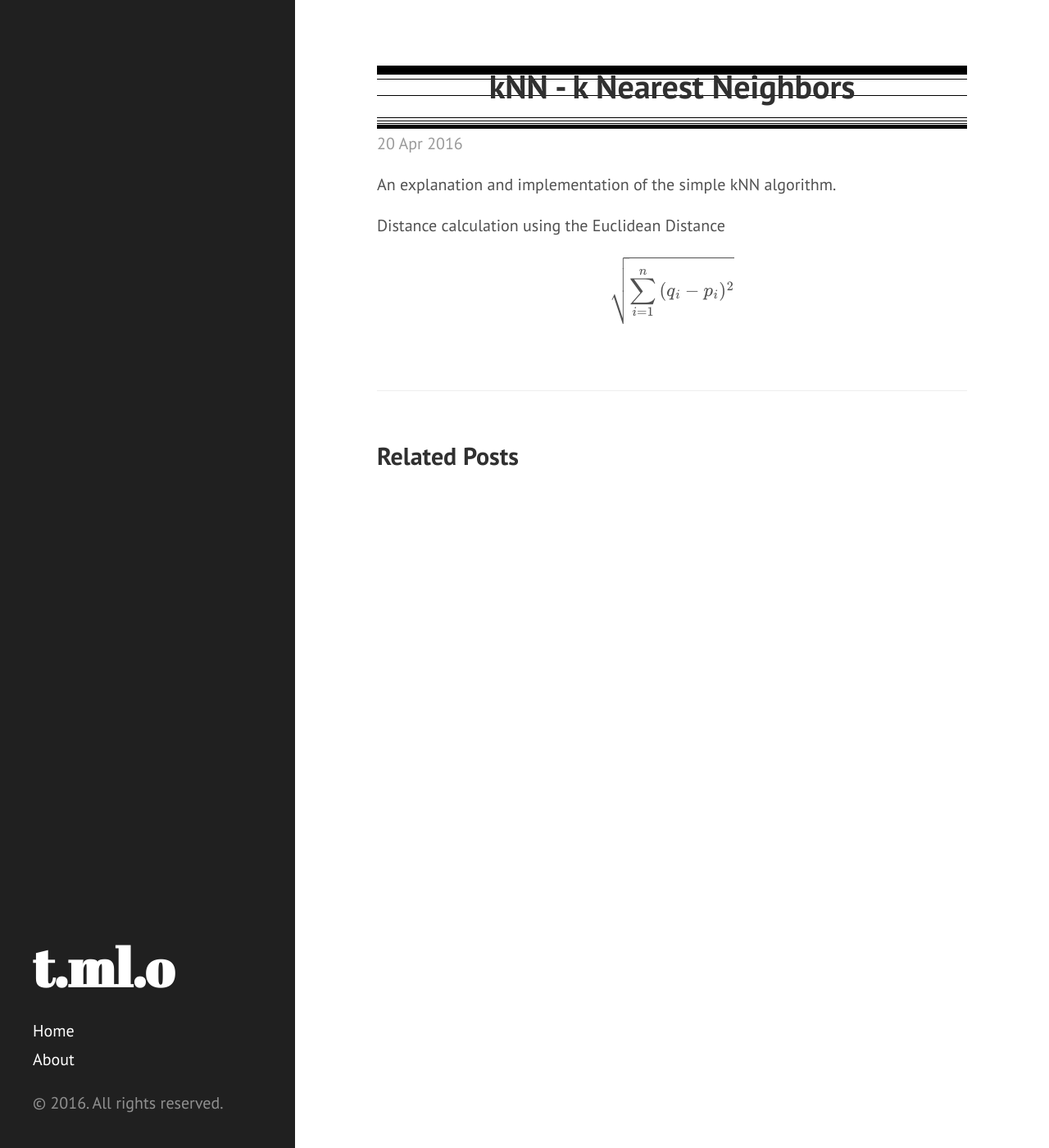
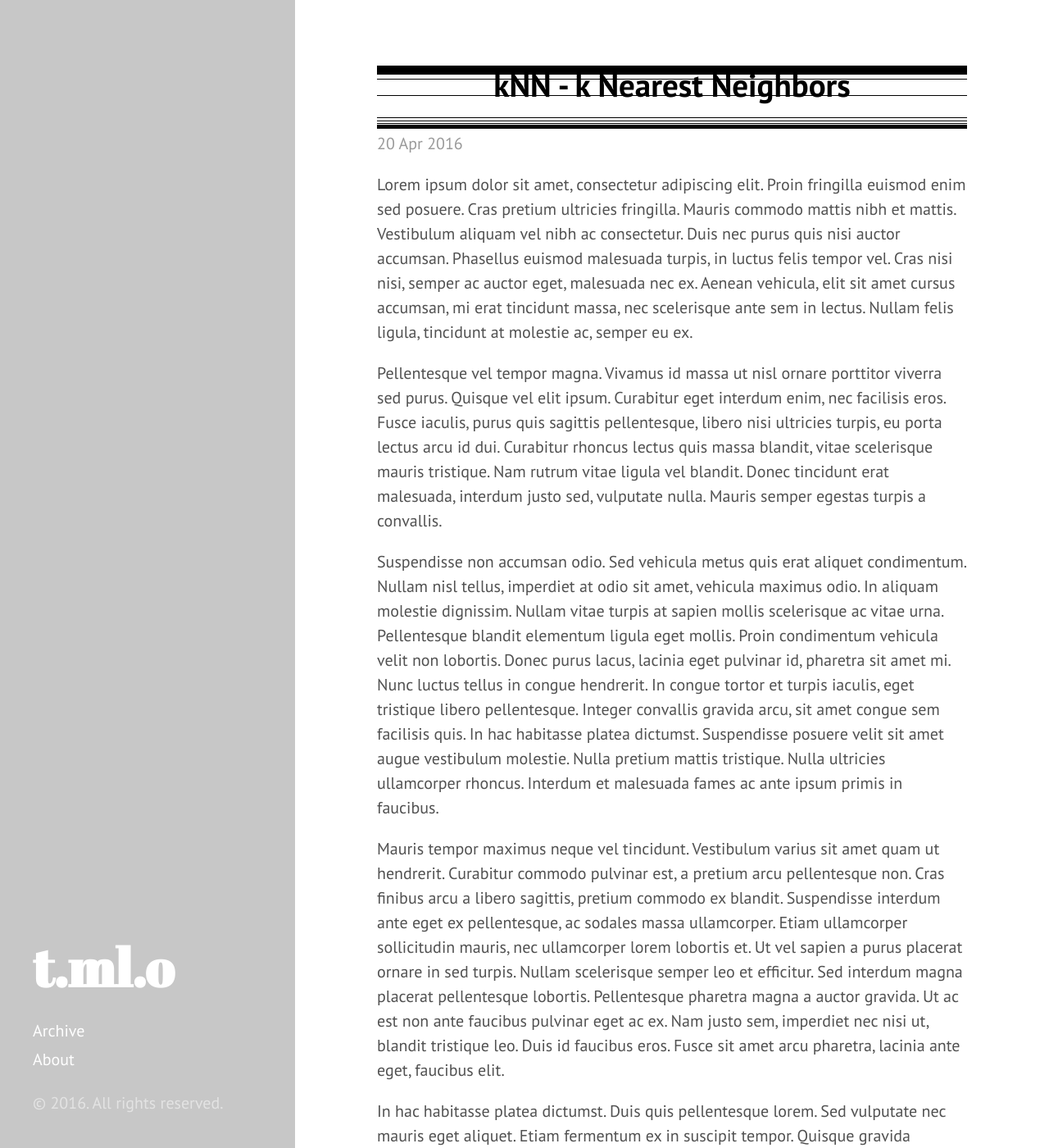
Before and after one commit to tcarrill/tcarrill.github.io, a Jekyll site: the page built from _posts/2016-04-20-knn.markdown, in a window 1280 px wide and 1400 px high. Shown: the whole window at 82% size. Built offline with Jekyll 4.4.1, drawn with Linux system fonts in a browser that asks for light colours; formulas are drawn with MathJax 3; some of the changed text lies outside the part shown.

Commit message:
customized theme colors

```diff
--- a/_includes/sidebar.html
+++ b/_includes/sidebar.html
@@ -10,7 +10,7 @@
     </div>
 
     <nav class="sidebar-nav">
-      <a class="sidebar-nav-item{% if page.url == site.baseurl %} active{% endif %}" href="{{ site.baseurl }}">Home</a>
+      <a class="sidebar-nav-item{% if page.url == site.baseurl %} active{% endif %}" href="{{ site.baseurl }}">Archive</a>
 
       {% comment %}
         The code below dynamically generates a sidebar nav of pages with
--- a/_posts/2016-04-20-knn.markdown
+++ b/_posts/2016-04-20-knn.markdown
@@ -4,7 +4,12 @@ title:  "kNN - k Nearest Neighbors"
 date:   2016-04-20 00:15:45
 categories: ml
 ---
-An explanation and implementation of the simple kNN algorithm.
+Lorem ipsum dolor sit amet, consectetur adipiscing elit. Proin fringilla euismod enim sed posuere. Cras pretium ultricies fringilla. Mauris commodo mattis nibh et mattis. Vestibulum aliquam vel nibh ac consectetur. Duis nec purus quis nisi auctor accumsan. Phasellus euismod malesuada turpis, in luctus felis tempor vel. Cras nisi nisi, semper ac auctor eget, malesuada nec ex. Aenean vehicula, elit sit amet cursus accumsan, mi erat tincidunt massa, nec scelerisque ante sem in lectus. Nullam felis ligula, tincidunt at molestie ac, semper eu ex.
 
-Distance calculation using the Euclidean Distance
-\\[ \sqrt{\sum_{i=1}^{n}{(q_{i}-p_{i})^2}} \\]
+Pellentesque vel tempor magna. Vivamus id massa ut nisl ornare porttitor viverra sed purus. Quisque vel elit ipsum. Curabitur eget interdum enim, nec facilisis eros. Fusce iaculis, purus quis sagittis pellentesque, libero nisi ultricies turpis, eu porta lectus arcu id dui. Curabitur rhoncus lectus quis massa blandit, vitae scelerisque mauris tristique. Nam rutrum vitae ligula vel blandit. Donec tincidunt erat malesuada, interdum justo sed, vulputate nulla. Mauris semper egestas turpis a convallis.
+
+Suspendisse non accumsan odio. Sed vehicula metus quis erat aliquet condimentum. Nullam nisl tellus, imperdiet at odio sit amet, vehicula maximus odio. In aliquam molestie dignissim. Nullam vitae turpis at sapien mollis scelerisque ac vitae urna. Pellentesque blandit elementum ligula eget mollis. Proin condimentum vehicula velit non lobortis. Donec purus lacus, lacinia eget pulvinar id, pharetra sit amet mi. Nunc luctus tellus in congue hendrerit. In congue tortor et turpis iaculis, eget tristique libero pellentesque. Integer convallis gravida arcu, sit amet congue sem facilisis quis. In hac habitasse platea dictumst. Suspendisse posuere velit sit amet augue vestibulum molestie. Nulla pretium mattis tristique. Nulla ultricies ullamcorper rhoncus. Interdum et malesuada fames ac ante ipsum primis in faucibus.
+
+Mauris tempor maximus neque vel tincidunt. Vestibulum varius sit amet quam ut hendrerit. Curabitur commodo pulvinar est, a pretium arcu pellentesque non. Cras finibus arcu a libero sagittis, pretium commodo ex blandit. Suspendisse interdum ante eget ex pellentesque, ac sodales massa ullamcorper. Etiam ullamcorper sollicitudin mauris, nec ullamcorper lorem lobortis et. Ut vel sapien a purus placerat ornare in sed turpis. Nullam scelerisque semper leo et efficitur. Sed interdum magna placerat pellentesque lobortis. Pellentesque pharetra magna a auctor gravida. Ut ac est non ante faucibus pulvinar eget ac ex. Nam justo sem, imperdiet nec nisi ut, blandit tristique leo. Duis id faucibus eros. Fusce sit amet arcu pharetra, lacinia ante eget, faucibus elit.
+
+In hac habitasse platea dictumst. Duis quis pellentesque lorem. Sed vulputate nec mauris eget aliquet. Etiam fermentum ex in suscipit tempor. Quisque gravida ullamcorper magna. Nam metus nulla, blandit sed justo et, laoreet aliquam tortor. Duis cursus ex est, quis feugiat nunc fermentum sit amet. Phasellus tristique arcu eget feugiat rutrum. Curabitur mauris leo, porta at quam id, maximus condimentum sem. Quisque malesuada lacus ac viverra sagittis.
--- a/public/css/hyde.css
+++ b/public/css/hyde.css
@@ -57,7 +57,7 @@ html {
   text-align: center;
   padding: 2rem 1rem;
   color: rgba(255,255,255,.5);
-  background-color: #202020;
+  background-color: #C7C7C7;
 }
 @media (min-width: 48em) {
   .sidebar {
--- a/public/css/poole.css
+++ b/public/css/poole.css
@@ -88,7 +88,7 @@ h1, h2, h3, h4, h5, h6 {
   text-rendering: optimizeLegibility;
 }
 h1 {
-  font-size: 2rem;
+  font-size: 1.95rem;
 }
 h2 {
   margin-top: 1rem;
@@ -431,8 +431,8 @@ a.pagination-item:hover {
 
 h1.post-title {
 	display: table-cell;
-    margin-top: 55px;
     text-align: center;
+	color: #000000;
 }
 
 div.header {
```
Also changed, not shown: 8 other files.
